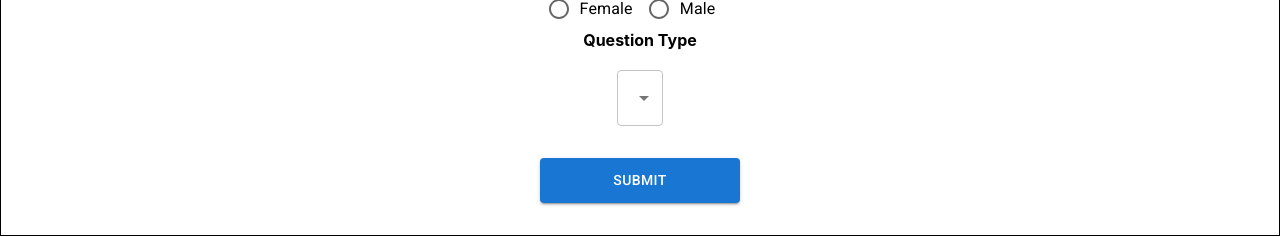
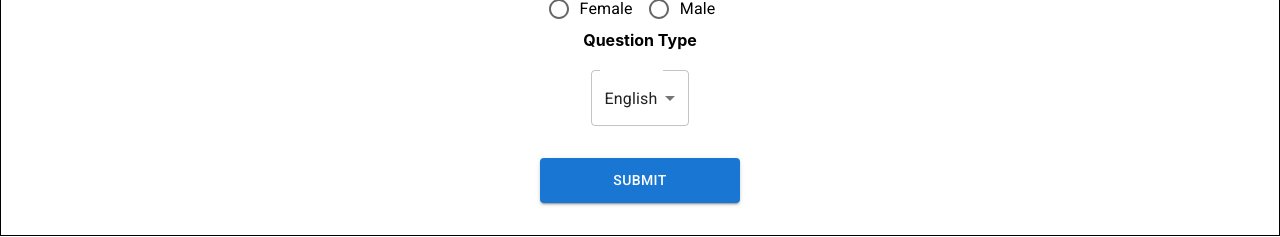
Before and after one commit to shikharcognitive/candidateQuiz, a React (Create React App) app: page / in a window 1280 px wide. Shown: the part 368-605 px from the top of the page. Built offline with nearby package versions, Linux system fonts and the light colour scheme.

Commit message:
result chart shown

```diff
--- a/src/components/results.tsx
+++ b/src/components/results.tsx
@@ -10,7 +10,8 @@ interface IResultProps {
 
 const Result:FC<IResultProps> = (props:any) => {
 
-    const [ percentage, setPercentage ] = useState<any>(0)
+    const [ percentage, setPercentage ] = useState<any>(0);
+    const [ totalCount, setTotalCount ] = useState<any>(0)
 
     const navigate = useNavigate();
 
@@ -27,20 +28,21 @@ const Result:FC<IResultProps> = (props:any) => {
         const answered = props.answers;
         const questions = props.questions;
         let changePercentage = 0;
+        let total = 0;
         if(answered[0].id === questions[0].id) {
-            if(answered[0].answer === questions[0].answer) { changePercentage += 20 };
+            if(answered[0].answer === questions[0].answer) { changePercentage += 20; total += 1 };
         }
         if(answered[1].id === questions[1].id) {
-           if( answered[1].answer === questions[1].answer ) { changePercentage += 20  };
+           if( answered[1].answer === questions[1].answer ) { changePercentage += 20 ; total += 1 };
         }
         if(answered[2].id === questions[2].id) {
-            if(answered[2].answer === questions[2].answer ) { changePercentage += 20  };
+            if(answered[2].answer === questions[2].answer ) { changePercentage += 20 ; total += 1 };
         }
         if(answered[3].id === questions[3].id) {
             if(answered[3].answer.length === questions[3].answer.length ) {
                 if(answered[3].answer[0] === questions[3].answer[0] && answered[3].answer[1] === questions[3].answer[1] )
                 {
-                    changePercentage += 20
+                    changePercentage += 20 ; total += 1
                 }
             };
         }
@@ -49,21 +51,24 @@ const Result:FC<IResultProps> = (props:any) => {
                 if(answered[4].answer[0] === questions[4].answer[0] && answered[4].answer[1] === questions[4].answer[1] &&
                     answered[4].answer[2] === questions[4].answer[2] && answered[4].answer[3] === questions[4].answer[3] )
                 {
-                    changePercentage += 20
+                    changePercentage += 20 ; total += 1
+
                 }
             }
         }
-        setPercentage(changePercentage)
+        setPercentage(changePercentage);
+        setTotalCount(total)
     }
 
     return (
         <Box mt={2} sx={{justifyContent:'center', alignItems:'center'}}>
-            <h3>Results</h3>
+            <h3>{`Result ${totalCount}/5`}</h3>
             <h5> Result Percentage Here</h5>
                 <Box
                     sx={{
                         width: 200,
                         height: 200,
+                        marginLeft:'45%',
                         background: `conic-gradient(green ${percentage}% ,red 0)`,
                         borderRadius: "50%",
                     }}
--- a/src/components/userDetails.tsx
+++ b/src/components/userDetails.tsx
@@ -17,7 +17,7 @@ import {
 const UserDetails:FC<any> = () => {
 
     const navigate = useNavigate();
-    const [value, setValue] = useState<string>("");
+    const [value, setValue] = useState<string>("select");
 
     const handleChange = (event: SelectChangeEvent) => {
       setValue(event.target.value as string);
@@ -59,12 +59,11 @@ const UserDetails:FC<any> = () => {
           </RadioGroup>
           <label style={styles.container}>Question Type</label> <br />
           <Select
-            labelId="demo-simple-select-label"
-            id="demo-simple-select"
             value={value}
-            label="Age"
+            label="Language"
             onChange={handleChange}
           >
+            <MenuItem value={"select"}>English</MenuItem>
             <MenuItem value={"english"}>English</MenuItem>
             <MenuItem value={"telugu"}>Maths</MenuItem>
             <MenuItem value={"hindi"}>Physics</MenuItem>
```
